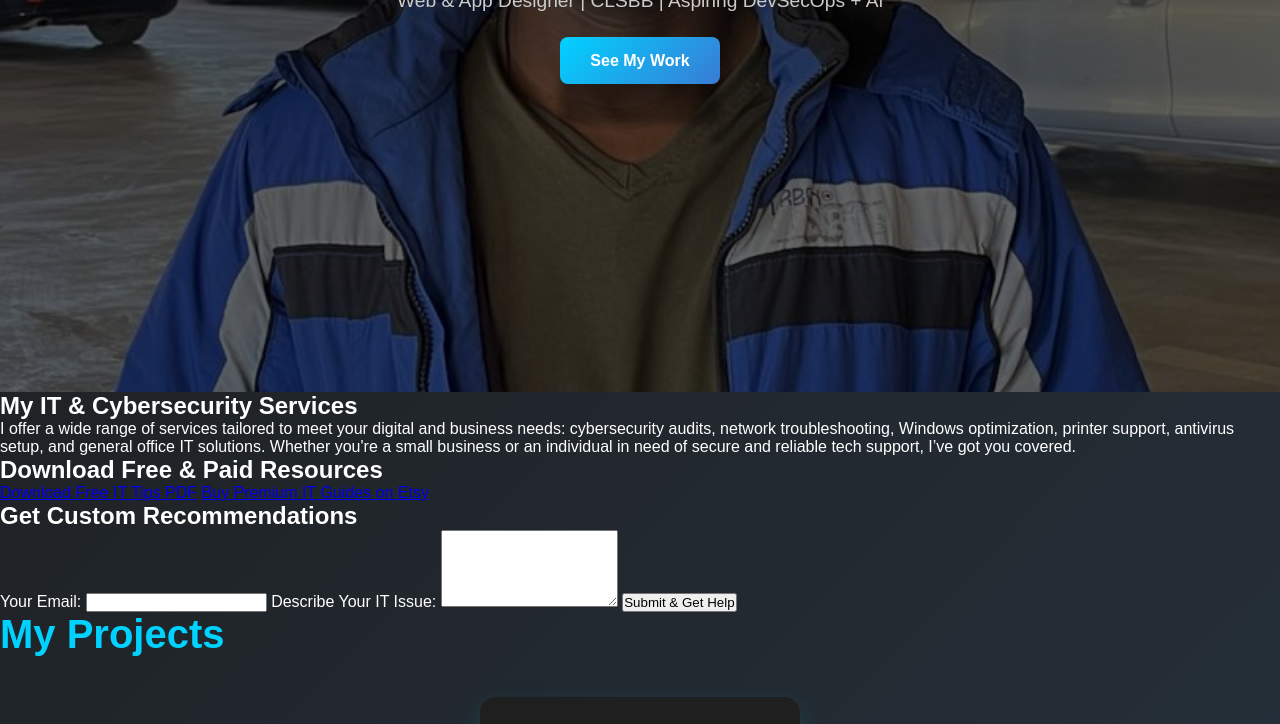
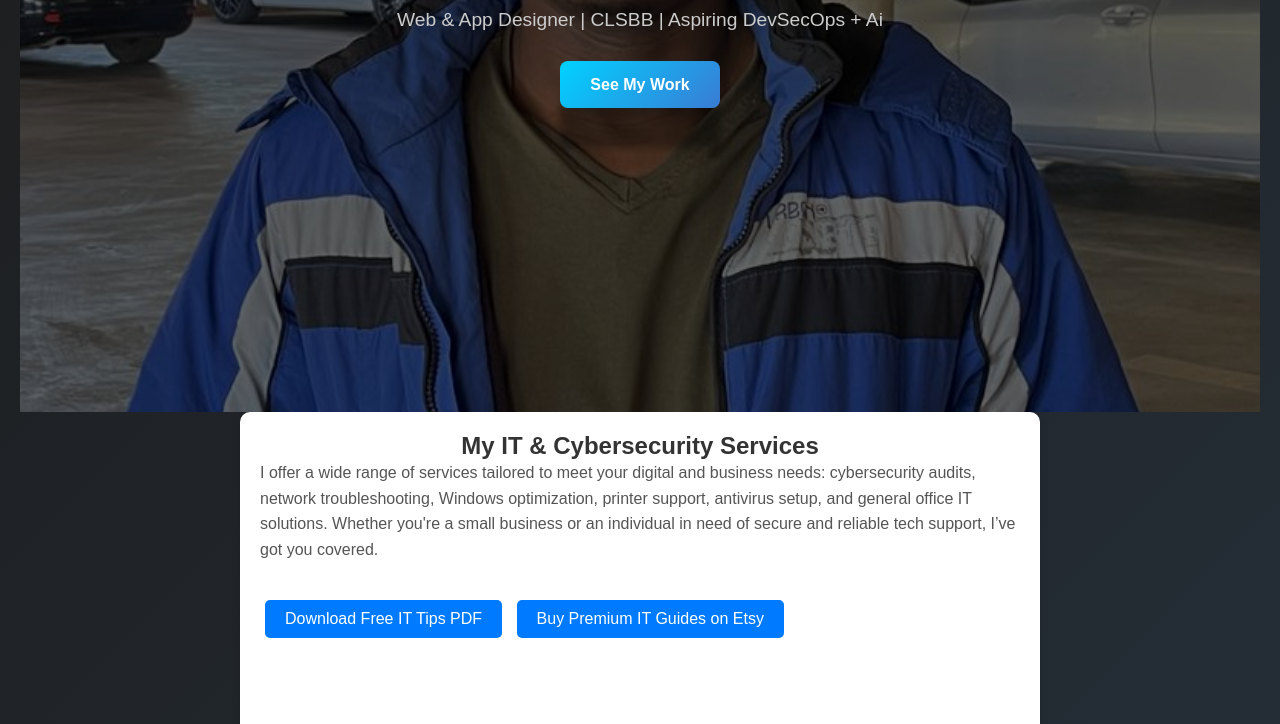
Before and after one commit to Maxencio7/Portfolio-demo, a plain HTML site: page index.html in a window 1280 px wide. Shown: the part 408-1132 px from the top of the page. Drawn offline with nearby package versions, Linux system fonts and the light colour scheme.

Commit message:
Update style.css

```diff
--- a/style.css
+++ b/style.css
@@ -69,6 +69,53 @@ body {
     font-size: 1.2rem;
   }
 }
+body {
+      font-family: Arial, sans-serif;
+      background-color: #f4f4f4;
+      padding: 20px;
+    }
+    .container {
+      max-width: 800px;
+      margin: auto;
+      background: white;
+      padding: 20px;
+      border-radius: 10px;
+      box-shadow: 0 0 10px rgba(0,0,0,0.1);
+    }
+    h1 {
+      text-align: center;
+      color: #333;
+    }
+    p {
+      font-size: 16px;
+      line-height: 1.6;
+      color: #555;
+    }
+    .button {
+      display: inline-block;
+      margin: 10px 5px;
+      padding: 10px 20px;
+      background-color: #007bff;
+      color: white;
+      text-decoration: none;
+      border-radius: 5px;
+    }
+    .button:hover {
+      background-color: #0056b3;
+    }
+    .form-section {
+      margin-top: 30px;
+    }
+    label, input, textarea {
+      display: block;
+      width: 100%;
+      margin-bottom: 10px;
+    }
+    input, textarea {
+      padding: 10px;
+      border: 1px solid #ccc;
+      border-radius: 5px;
+    }
 
 .project {
   padding: 100px 20px;
```
